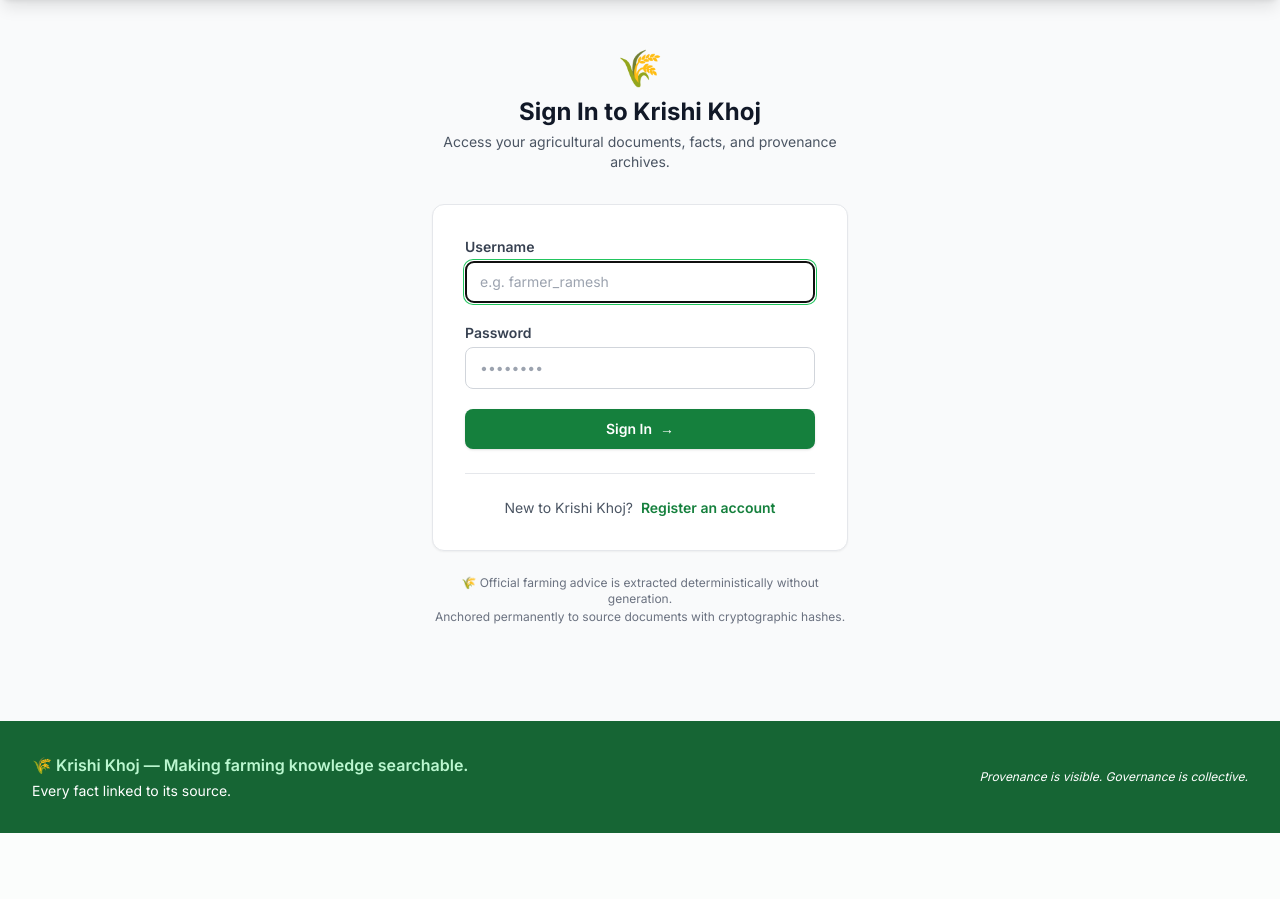
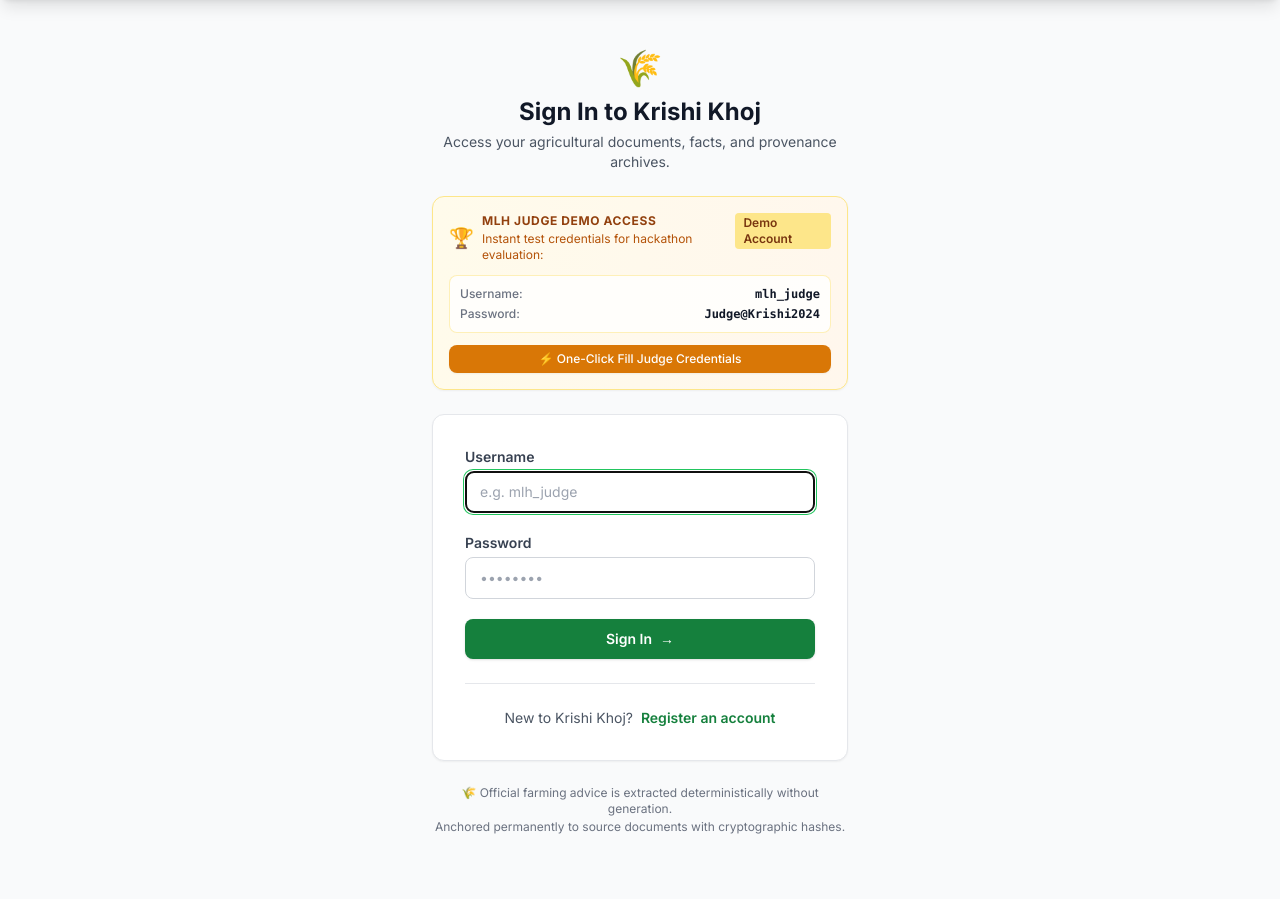
Before and after one commit to Anubhav-Ray/Krishi-Khoj, a Flask app: page /login in a window 1280 px wide. Shown: the part 64-963 px from the top of the page. Before the commit the page ends 897 px from the top, so only its background shows below. Run offline with Flask 3, Linux system fonts and the light colour scheme; some libraries are stand-ins or nearby versions.

Commit message:
Add MLH judge demo account auto-seeding and quick-login card on login page

```diff
--- a/templates/login.html
+++ b/templates/login.html
@@ -5,7 +5,7 @@
 {% block content %}
 <div class="max-w-md mx-auto px-4 py-12">
     <!-- Header -->
-    <div class="text-center mb-8">
+    <div class="text-center mb-6">
         <span class="text-4xl">🌾</span>
         <h1 class="text-2xl font-bold text-gray-900 mt-2">Sign In to Krishi Khoj</h1>
         <p class="text-sm text-gray-600 mt-1">
@@ -13,9 +13,41 @@
         </p>
     </div>
 
+    <!-- MLH Judge Demo Credentials Banner -->
+    <div class="mb-6 bg-gradient-to-r from-amber-50 to-orange-50 border border-amber-200 rounded-xl p-4 shadow-sm">
+        <div class="flex items-start justify-between">
+            <div class="flex items-center space-x-2">
+                <span class="text-xl">🏆</span>
+                <div>
+                    <h2 class="text-xs font-bold uppercase tracking-wider text-amber-800">MLH Judge Demo Access</h2>
+                    <p class="text-xs text-amber-700 mt-0.5">Instant test credentials for hackathon evaluation:</p>
+                </div>
+            </div>
+            <span class="inline-flex items-center px-2 py-0.5 rounded text-xs font-semibold bg-amber-200 text-amber-900">
+                Demo Account
+            </span>
+        </div>
+        <div class="mt-3 bg-white/80 rounded-lg p-2.5 border border-amber-200/60 font-mono text-xs text-gray-800 space-y-1">
+            <div class="flex justify-between items-center">
+                <span class="text-gray-500 font-sans font-medium">Username:</span>
+                <span class="font-bold text-gray-900 select-all">mlh_judge</span>
+            </div>
+            <div class="flex justify-between items-center">
+                <span class="text-gray-500 font-sans font-medium">Password:</span>
+                <span class="font-bold text-gray-900 select-all">Judge@Krishi2024</span>
+            </div>
+        </div>
+        <button type="button"
+                id="btn-autofill-judge"
+                onclick="fillJudgeCredentials()"
+                class="mt-3 w-full bg-amber-600 hover:bg-amber-700 text-white font-medium py-1.5 px-3 rounded-lg text-xs shadow-sm transition-colors flex items-center justify-center space-x-1.5 cursor-pointer">
+            <span>⚡ One-Click Fill Judge Credentials</span>
+        </button>
+    </div>
+
     <!-- Login Card -->
     <div class="bg-white rounded-xl shadow-sm border border-gray-200 p-6 sm:p-8">
-        <form method="POST" action="{{ url_for('login', next=request.args.get('next')) }}" class="space-y-5">
+        <form method="POST" action="{{ url_for('login', next=request.args.get('next')) }}" class="space-y-5" id="login-form">
             <!-- Username -->
             <div>
                 <label for="username" class="block text-sm font-semibold text-gray-700 mb-1">
@@ -27,7 +59,7 @@
                        value="{{ username or '' }}"
                        required
                        autofocus
-                       placeholder="e.g. farmer_ramesh"
+                       placeholder="e.g. mlh_judge"
                        class="w-full px-3.5 py-2.5 rounded-lg border border-gray-300 focus:ring-2 focus:ring-krishi-500 focus:border-krishi-500 text-sm text-gray-900 transition-colors placeholder:text-gray-400">
             </div>
 
@@ -69,4 +101,21 @@
         <p class="mt-0.5">Anchored permanently to source documents with cryptographic hashes.</p>
     </div>
 </div>
+
+<script>
+function fillJudgeCredentials() {
+    const userField = document.getElementById('username');
+    const passField = document.getElementById('password');
+    if (userField && passField) {
+        userField.value = 'mlh_judge';
+        passField.value = 'Judge@Krishi2024';
+        userField.classList.add('bg-amber-50');
+        passField.classList.add('bg-amber-50');
+        setTimeout(() => {
+            userField.classList.remove('bg-amber-50');
+            passField.classList.remove('bg-amber-50');
+        }, 800);
+    }
+}
+</script>
 {% endblock %}
```
Also changed, not shown: database.py (+11 -0 lines).
